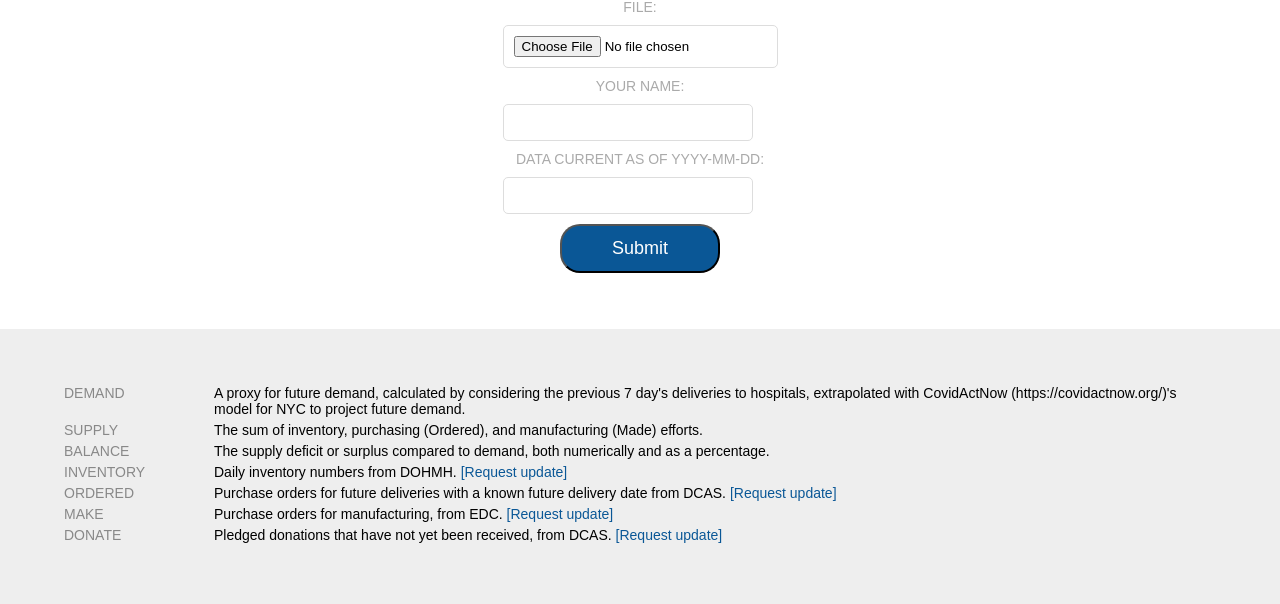
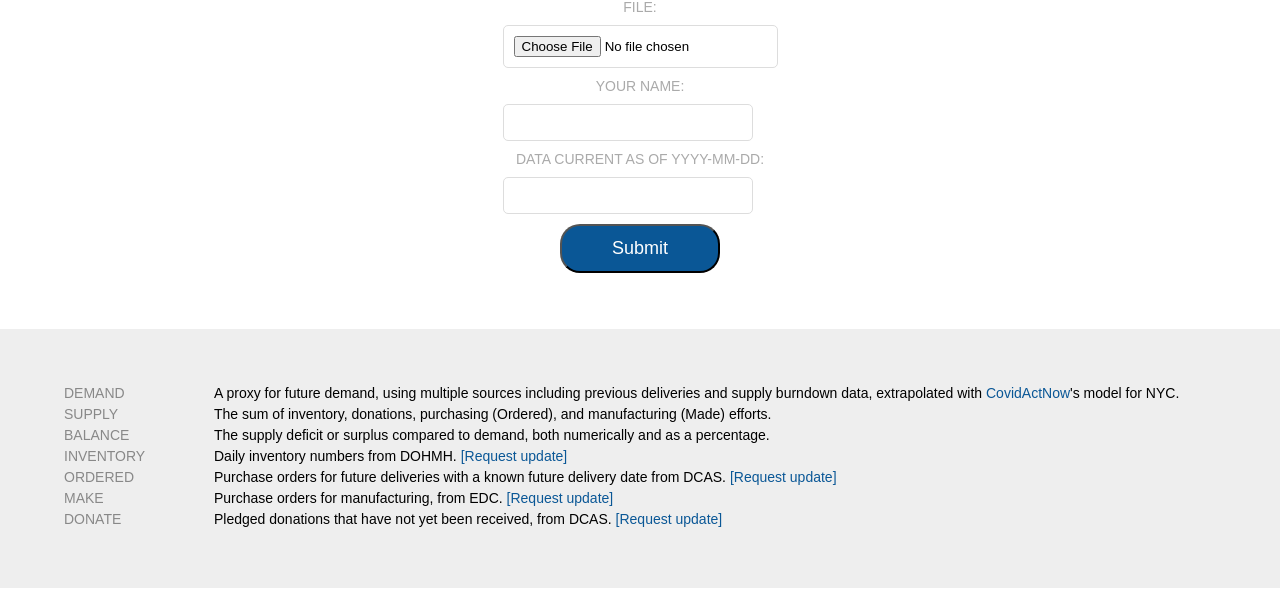
Before and after one commit to RTCovid/nyc-ppe, a Django app: page /upload/ in a window 1280 px wide. Shown: the part 231-835 px from the top of the page. Run offline with Django 3.2, Linux system fonts and the light colour scheme; parts of the project's set-up code (start-up, migrations or seed data) failed here and were passed over; some libraries are stand-ins or nearby versions.

Commit message:
Copy edits

```diff
--- a/nyc_data/ppe/aggregations.py
+++ b/nyc_data/ppe/aggregations.py
@@ -30,8 +30,7 @@ with open("../public-data/hospitalization_projection_new_york.json", "r") as f:
     HOSPITALIZATION = json.load(f)
 ALL_BEDS_AVAILABLE = 20420
 DEMAND_MESSAGE = (
-    "Demand projected based on the previous 7 days of hospital deliveries "
-    "& https://covidactnow.org/ hospitalization model"
+    "Demand projected based on multiple sources and hospitalization models."
 )
 
 
--- a/nyc_data/ppe/templates/base.html
+++ b/nyc_data/ppe/templates/base.html
@@ -33,10 +33,10 @@
             {% block footer %}
             <dl>
                 <dt>Demand</dt>
-                <dd>A proxy for future demand, calculated by considering the previous 7 day's deliveries to hospitals,
-                    extrapolated with CovidActNow (https://covidactnow.org/)'s model for NYC to project future demand.</dd>
+                <dd>A proxy for future demand, using multiple sources including previous deliveries and supply burndown data,
+                    extrapolated with <a href="https://covidactnow.org">CovidActNow</a>'s model for NYC.</dd>
                 <dt>Supply</dt>
-                <dd>The sum of inventory, purchasing (Ordered), and manufacturing (Made) efforts.</dd>
+                <dd>The sum of inventory, donations, purchasing (Ordered), and manufacturing (Made) efforts.</dd>
                 <dt>Balance</dt>
                 <dd>The supply deficit or surplus compared to demand, both numerically and as a percentage.</dd>
                 <dt>Inventory</dt>
```
